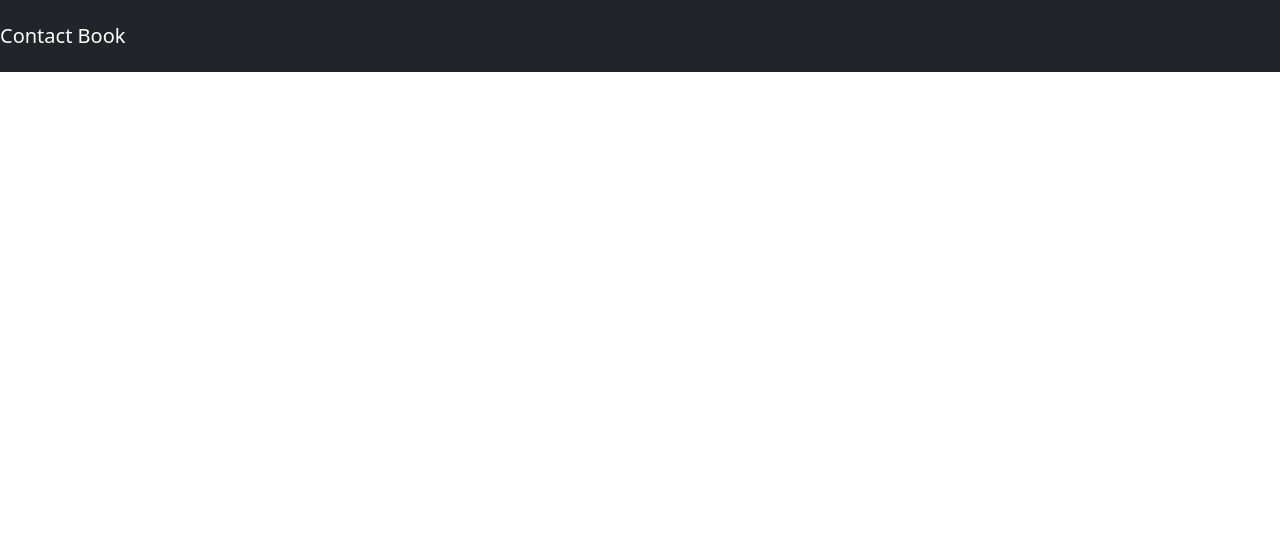
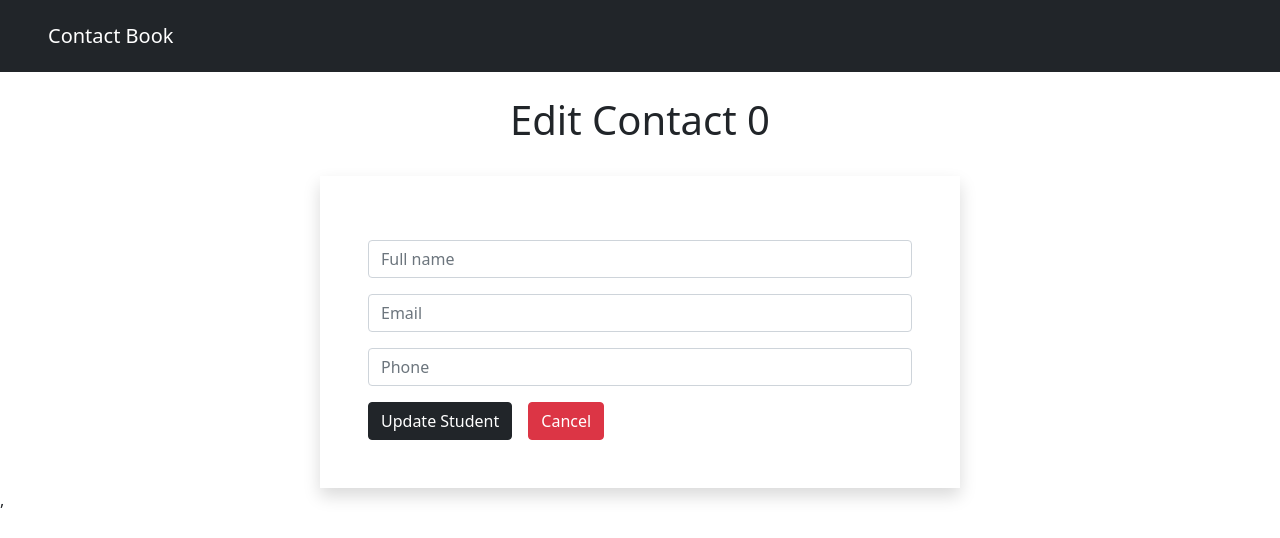
Before and after one commit to thiagocabralcorreia/contact-book, a React (Create React App) app: page /edit/0 in a window 1280 px wide. Before the commit this address had no page. Shown: the top 538 px of the page. Built offline with nearby package versions, Linux system fonts and the light colour scheme.

Commit message:
feature: add AddContact and EditContact pages

```diff
--- a/src/App.js
+++ b/src/App.js
@@ -4,6 +4,8 @@ import { ToastContainer } from 'react-toastify';
 
 import Navbar from './components/Navbar';
 import Home from './pages/Home';
+import AddContact from './pages/AddContact';
+import EditContact from './pages/EditContact';
 
 const App = () => {
   return (
@@ -11,9 +13,9 @@ const App = () => {
       <ToastContainer />
       <Navbar />
       <Routes>
-        <Route path='/' element={<Home/>} />
-        {/*<Route exact path='/add' component={() => <AddPost />} />
-        <Route exact path='/edit/:id' component={() => <EditContact />} />*/}
+        <Route exact path='/' element={ <Home /> } />
+        <Route path='/add' element={<AddContact/>} />
+        <Route path='/edit/:id' element={ <EditContact /> } />
       </Routes>
     </div>
   );
--- /dev/null
+++ b/src/components/Navbar.js
@@ -0,0 +1,16 @@
+import React from 'react';
+import { Link } from 'react-router-dom';
+
+const Navbar = () => {
+  return (
+    <div className='col-md-12 bg-dark py-2'>
+      <nav className='navbar bg-dark navbar-dark'>
+        <Link to={'/'} className='navbar-brand px-5'>
+          Contact Book
+        </Link>
+      </nav>
+    </div>
+  );
+};
+
+export default Navbar;
--- a/src/components/Navbar/index.js
+++ /dev/null
@@ -1,16 +0,0 @@
-import React from "react";
-import { Link } from "react-router-dom";
-
-const Navbar = () => {
-  return (
-    <div className="col-md-12 bg-dark py-2">
-      <nav className="navbar bg-dark navbar-dark">
-        <Link to={"/"} className="navbar-brand ml-5">
-          Contact Book
-        </Link>
-      </nav>
-    </div>
-  );
-};
-
-export default Navbar;
--- a/src/index.js
+++ b/src/index.js
@@ -1,19 +1,19 @@
 import React from 'react';
-import ReactDOM from 'react-dom';
 import { BrowserRouter as Router } from 'react-router-dom';
-import { createRoot } from 'react-dom/client';
+import ReactDOM from 'react-dom/client';
 
 import App from './App';
 import reportWebVitals from './reportWebVitals';
 
 import 'bootstrap/dist/css/bootstrap.min.css';
 
-const rootElement = document.getElementById('root');
-
-ReactDOM.render(
+const root = ReactDOM.createRoot(document.getElementById('root'));
+root.render(
+  <React.StrictMode>
   <Router>
     <App />
   </Router>,
-  rootElement
+  </React.StrictMode>
 );
+
 reportWebVitals();
--- /dev/null
+++ b/src/pages/AddContact.js
@@ -0,0 +1,55 @@
+import React, { useState } from 'react';
+
+const AddContact = () => {
+  const [name, setName] = useState('');
+  const [email, setEmail] = useState('');
+  const [phone, setPhone] = useState('');
+
+  return (
+    <div className='container-fluid'>
+      <h1 className='text-center text-dark py-4 display-6'>Add Contact</h1>
+      <div className='row'>
+        <div className='col-md-6 p-5 mx-auto shadow'>
+          <form>
+            <div className='form-group'>
+              <input
+                className='form-control my-3'
+                type='text'
+                placeholder='Full name'
+                value={name}
+                onChange={(e) => setName(e.target.value)}
+              />
+            </div>
+            <div className='form-group'>
+              <input
+                className='form-control my-3'
+                type='email'
+                placeholder='Email'
+                value={email}
+                onChange={(e) => setEmail(e.target.value)}
+              />
+            </div>
+            <div className='form-group'>
+              <input
+                className='form-control my-3'
+                type='number'
+                placeholder='Phone'
+                value={phone}
+                onChange={(e) => setPhone(e.target.value)}
+              />
+            </div>
+            <div className='form-group'>
+              <input
+                className='btn btn-block btn-dark'
+                type='submit'
+                value='Add Student'
+              />
+            </div>
+          </form>
+        </div>
+      </div>
+    </div>
+  );
+};
+
+export default AddContact;
--- /dev/null
+++ b/src/pages/EditContact.js
@@ -0,0 +1,63 @@
+import React, { useState } from 'react';
+import { Link, useParams } from 'react-router-dom';
+
+const EditContact = () => {
+  const { id } = useParams();
+  const [name, setName] = useState('');
+  const [email, setEmail] = useState('');
+  const [phone, setPhone] = useState('');
+
+  return (
+    <div className='container-fluid'>
+      <h1 className='text-center text-dark py-4 display-6'>Edit Contact { id }</h1>
+      <div className='row'>
+        <div className='col-md-6 p-5 mx-auto shadow'>
+          <form>
+            <div className='form-group'>
+              <input
+                className='form-control my-3'
+                type='text'
+                placeholder='Full name'
+                value={name}
+                onChange={(e) => setName(e.target.value)}
+              />
+            </div>
+            <div className='form-group'>
+              <input
+                className='form-control my-3'
+                type='email'
+                placeholder='Email'
+                value={email}
+                onChange={(e) => setEmail(e.target.value)}
+              />
+            </div>
+            <div className='form-group'>
+              <input
+                className='form-control my-3'
+                type='number'
+                placeholder='Phone'
+                value={phone}
+                onChange={(e) => setPhone(e.target.value)}
+              />
+            </div>
+            <div className='form-group'>
+              <input
+                className='btn btn-block btn-dark'
+                type='submit'
+                value='Update Student'
+              />
+              <Link
+                to='/'
+                className='btn btn-danger mx-3'
+              >
+                Cancel
+              </Link>
+            </div>
+          </form>
+        </div>
+      </div>
+    </div>
+  );
+};
+
+export default EditContact;
--- a/src/pages/Home.js
+++ b/src/pages/Home.js
@@ -5,14 +5,16 @@ const Home = () => {
   return (
     <div className='container'>
       <div className='row d-flex flex-column'>
-        <Link to='/add' className='btn btn-outline-dark my-5 ml-auto '>
+        <Link to='/add' className='btn btn-outline-dark mt-5 mb-3 ml-auto col-2'
+          style={ { alignSelf: 'flex-end' } } // if ml-auto is not working
+        >
           Add Contact
         </Link>
-        <div className='col-md-10 mx-auto my-4'>
+        <div className='col-md-8 mx-auto my-4'>
           <table className='table table-hover'>
             <thead className='table-header bg-dark text-white'>
               <tr>
-                <th scope='col'>Code</th>
+                <th scope='col' className='px-3'>Code</th>
                 <th scope='col'>Name</th>
                 <th scope='col'>Email</th>
                 <th scope='col'>Phone</th>
```
